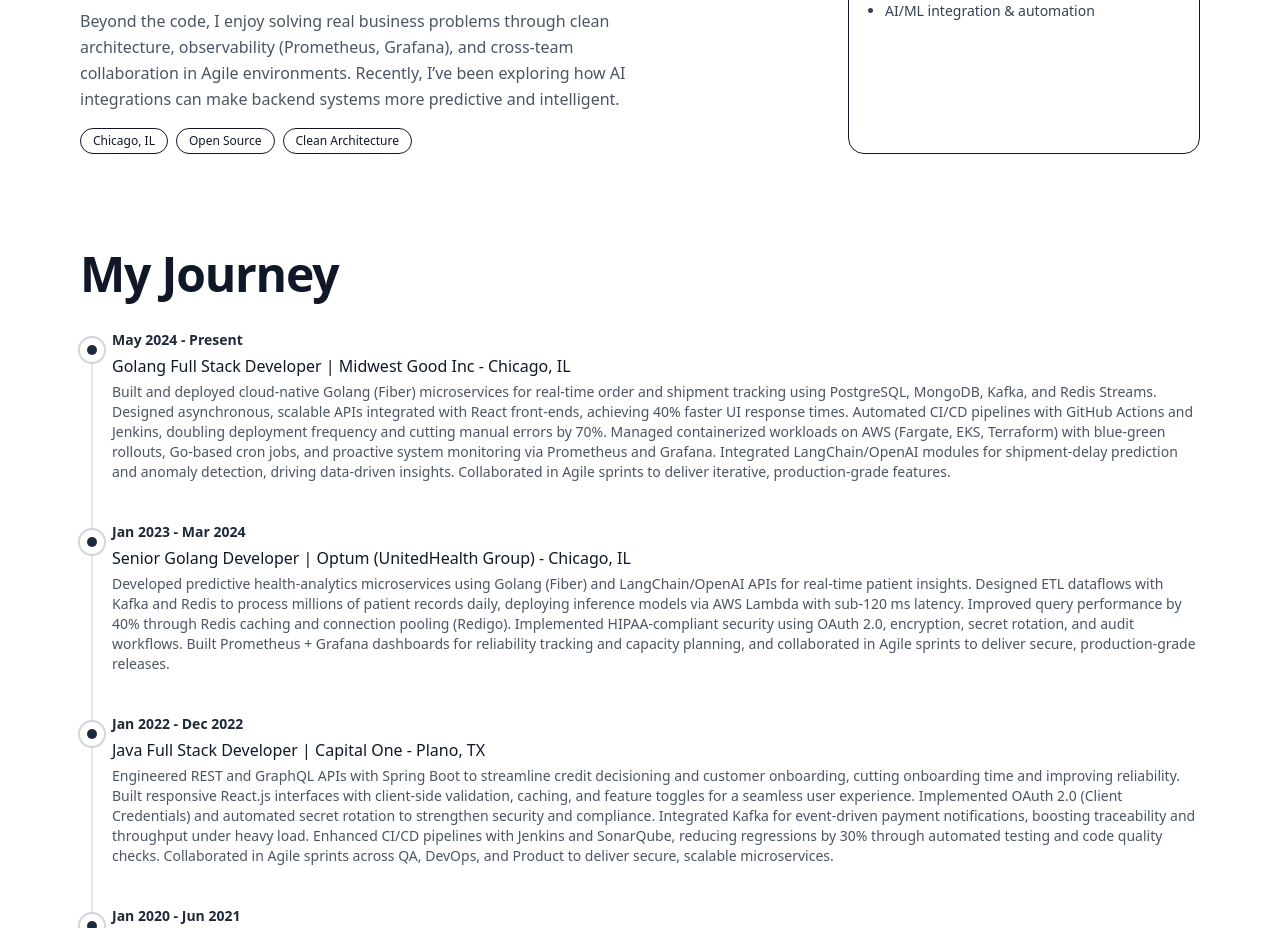
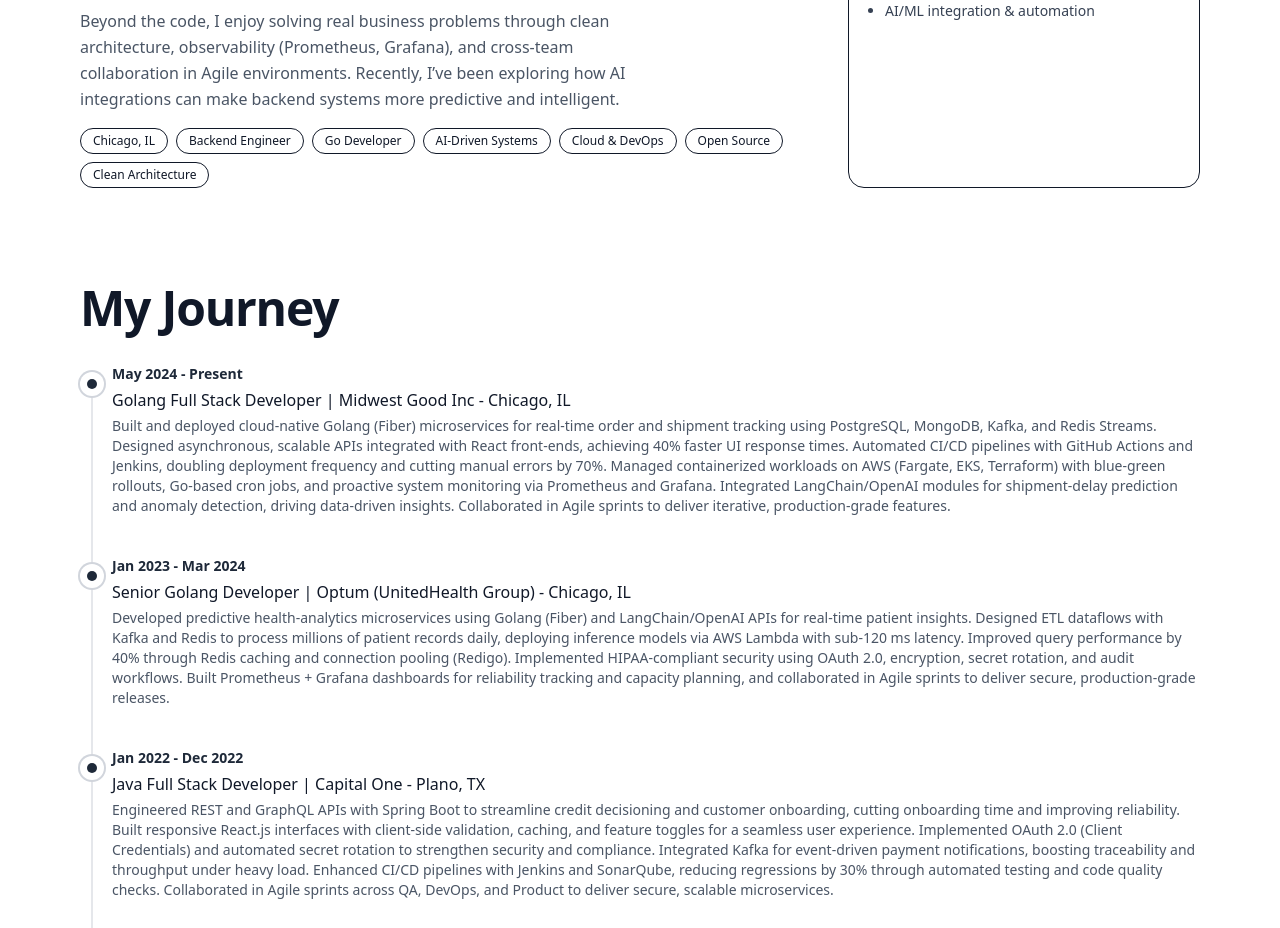
Before and after one commit to Kolla1997/My-Portfolio, a React (Vite) app: page / in a window 1280 px wide. Shown: the part 1040-1968 px from the top of the page. Built offline with nearby package versions, Linux system fonts and the light colour scheme.

Commit message:
Updated badges

```diff
--- a/src/App.tsx
+++ b/src/App.tsx
@@ -276,6 +276,10 @@ export default function AboutPortfolio() {
             </div>
               <div className="flex flex-wrap gap-2">
                 <Badge>{PROFILE.location}</Badge>
+                <Badge>Backend Engineer</Badge>
+                <Badge>Go Developer</Badge>
+                <Badge>AI-Driven Systems</Badge>
+                <Badge>Cloud & DevOps</Badge>
                 <Badge>Open Source</Badge>
                 <Badge>Clean Architecture</Badge>
               </div>
```
